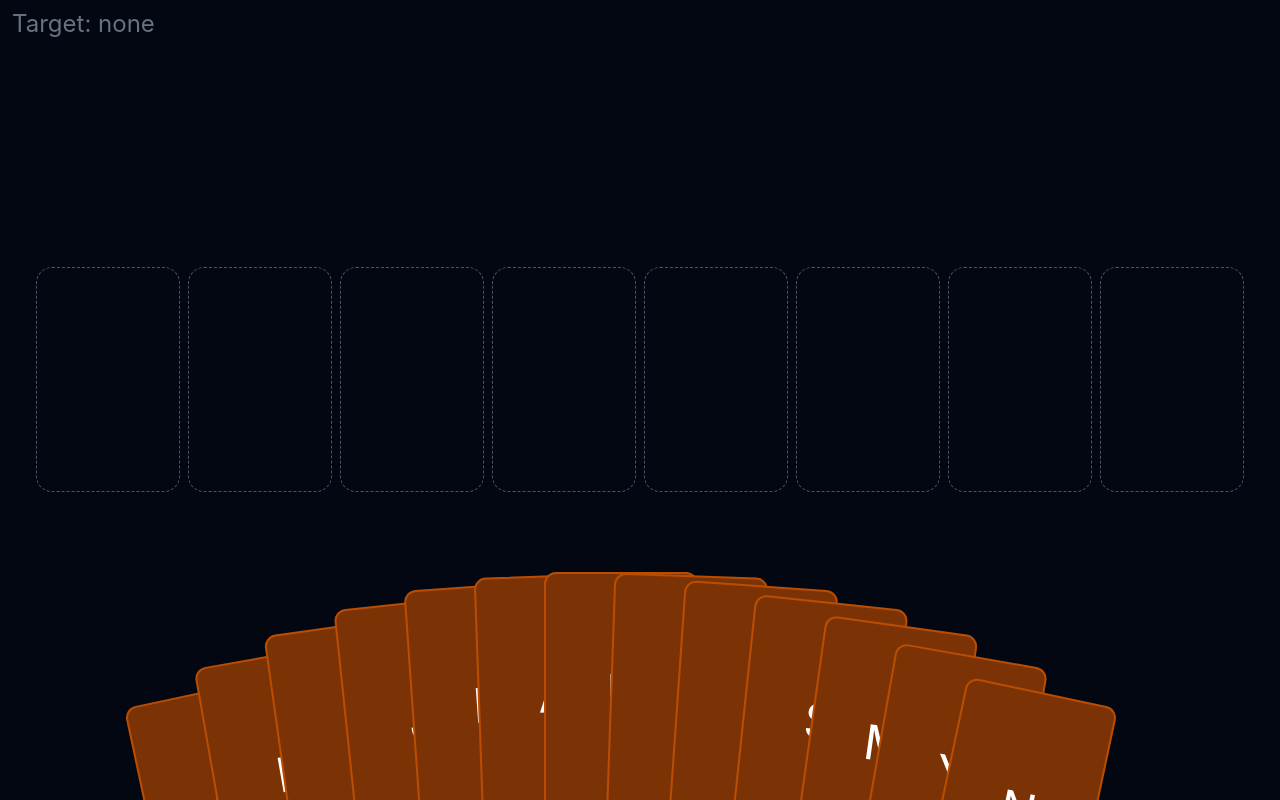
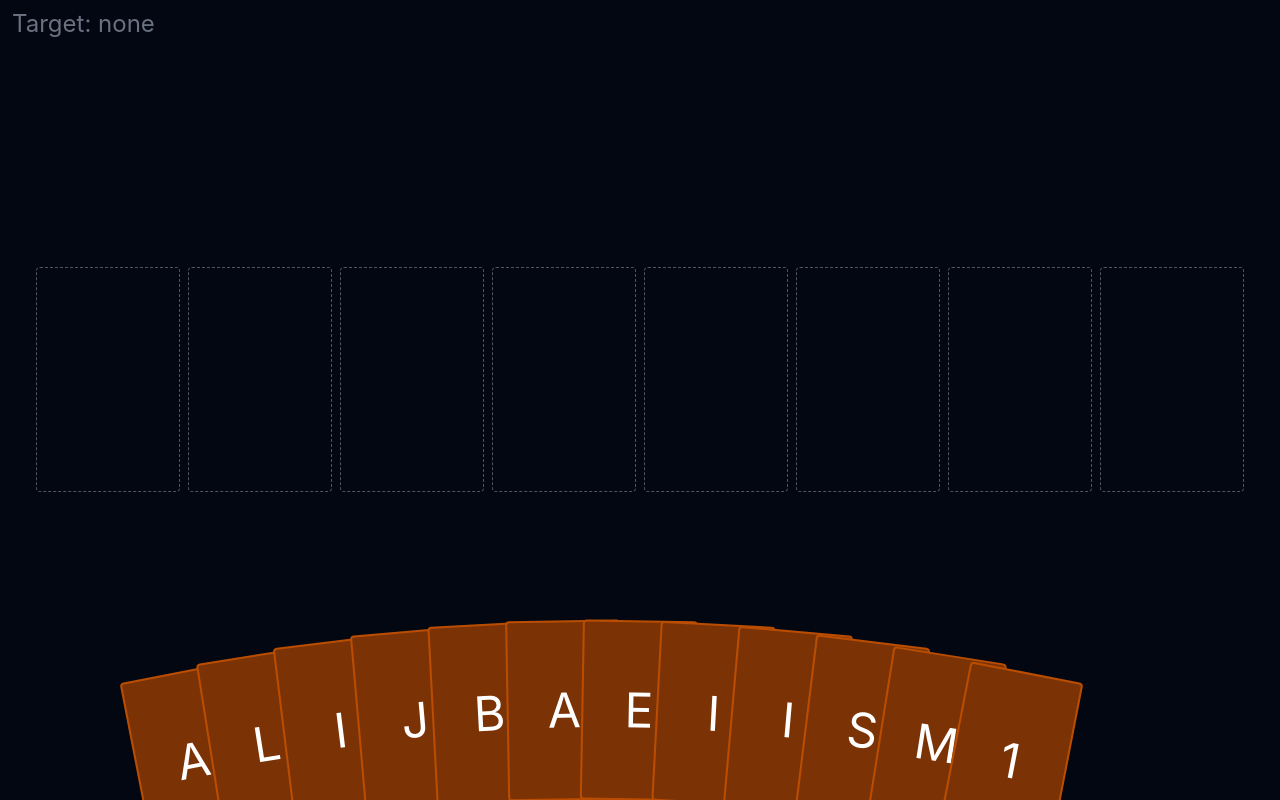
Before and after one commit to Matsadura/Waurd, a SvelteKit app in the folder frontend/: page /arena in a window 1280 px wide. Built offline with nearby package versions, Linux system fonts and the light colour scheme.

Commit message:
[ADD] Simple animation when glyphs moves between hand and slots

```diff
--- a/frontend/src/lib/configs/arenaFeel.ts
+++ b/frontend/src/lib/configs/arenaFeel.ts
@@ -5,7 +5,7 @@ export const FEEL = {
 	curvature: 3.2,
 	rotation: 3.5,
 	maxFan: 12,
-	scale: 1.5,
+	scale: 1.3,
 	neighborPush: 70,
 	glyphAspectRatio: '16 / 25'
 };
--- a/frontend/src/routes/arena/+page.svelte
+++ b/frontend/src/routes/arena/+page.svelte
@@ -8,7 +8,7 @@
 
 	let glyphs_by_id = $state<Record<string, Glyph>>(
 		Object.fromEntries(
-			'ALIJBAEIISMYN'.split('').map((letter, i) => {
+			'ALIJBAEIISM1'.split('').map((letter, i) => {
 				const id = `g${i}`;
 				return [id, { id, letter }];
 			})
@@ -51,49 +51,41 @@
 		targetSlot = best;
 	}
 
+	const FAN = {
+		radius: 2050,
+		anglePerCard: 2,
+		maxSpread: 30
+	};
+
 	function calculateLayout(glyphId: string): Pose {
+		const count = hand_ids.length;
 		const index = hand_ids.indexOf(glyphId);
-		const outer = (hand_ids.length - 1) / 2;
-		const offset = index - outer;
+		const offset = index - (count - 1) / 2;
 		const hoveredIndex = hand_hovered_id ? hand_ids.indexOf(hand_hovered_id) : -1;
-
-		const step = FEEL.spacing;
-		const angle = Math.min(FEEL.rotation, FEEL.maxFan / Math.max(outer, 1));
+		const stepAngle = Math.min(FAN.anglePerCard, FAN.maxSpread / Math.max(count - 1, 1));
+		const angle = offset * stepAngle;
+		const rad = (angle * Math.PI) / 180;
 
 		const rest: Pose = {
-			x: offset * step,
-			y: -FEEL.cardBottom + offset * offset * FEEL.curvature,
-			rotation: offset * angle,
+			x: FAN.radius * Math.sin(rad),
+			y: FAN.radius * (1 - Math.cos(rad)) * 1.3,
+			rotation: angle,
 			scale: 1,
 			zIndex: 1 + index
 		};
 
 		if (glyphId === hand_hovered_id) {
-			return {
-				...rest,
-				rotation: 0,
-				y: 0,
-				x: rest.x + 5 * offset,
-				scale: FEEL.scale,
-				zIndex: 50
-			};
+			return { ...rest, rotation: 0, y: 0, x: rest.x + 1 * offset, scale: FEEL.scale, zIndex: 50 };
 		}
-
-		if (hand_hovered_id === null) {
-			return rest;
-		}
+		if (hand_hovered_id === null) return rest;
 
 		const side = index < hoveredIndex ? -1 : 1;
-		return {
-			...rest,
-			x: rest.x + side * FEEL.neighborPush
-		};
+		return { ...rest, x: rest.x + side * FEEL.neighborPush };
 	}
 
 	function moveToSlot(id: string, index: number) {
 		if (!glyphs_by_id[id] || index < 0 || index >= SLOT_COUNT) return;
 		if (slot_ids[index] !== null && slot_ids[index] !== id) return;
-		hand_ids = hand_ids.filter((value) => value !== id);
 		slot_ids = slot_ids.map((value) => (value === id ? null : value));
 		slot_ids[index] = id;
 		hand_hovered_id = null;
@@ -117,7 +109,7 @@
 				bind:this={slotEls[i]}
 				style:aspect-ratio={FEEL.glyphAspectRatio}
 				class={[
-					'w-36 rounded-2xl border border-dashed border-amber-800 transition-colors duration-150',
+					'w-36 rounded border border-dashed border-amber-800 transition-colors duration-150',
 					targetSlot === i ? 'border-amber-100' : 'border-gray-600'
 				]}
 			>
@@ -135,7 +127,7 @@
 
 	<p class="absolute top-2 left-3 text-2xl text-gray-500">Target: {targetSlot ?? 'none'}</p>
 
-	{#each hand_ids as glyphId, i}
+	{#each hand_ids as glyphId, i (glyphId)}
 		<GlyphCardHand
 			glyph={glyphs_by_id[glyphId]}
 			pose={calculateLayout(glyphId)}
--- a/frontend/src/routes/arena/GlyphCardHand.svelte
+++ b/frontend/src/routes/arena/GlyphCardHand.svelte
@@ -1,6 +1,8 @@
 <script lang="ts">
 	import { FEEL } from '#lib/configs/arenaFeel.ts';
+	import { backIn, backInOut, cubicOut } from 'svelte/easing';
 	import { Spring } from 'svelte/motion';
+	import { fly, slide } from 'svelte/transition';
 
 	type Glyph = {
 		id: string;
@@ -92,12 +94,14 @@
 			rotation: pose.rotation,
 			scale: pose.scale
 		}),
-		{ stiffness: 0.07, damping: 0.3 }
+		{ stiffness: 0.05, damping: 0.4 }
 	);
 </script>
 
 <button
-	class="card absolute bottom-0 left-1/2 -ml-24 h-60"
+	in:fly={{ y: -100, duration: 200 }}
+	out:fly={{ y: -100, duration: 200 }}
+	class="card absolute bottom-0 left-1/2 -ml-24 w-[calc((1em+1vw)*4)]"
 	style:aspect-ratio={FEEL.glyphAspectRatio}
 	style:transform-origin="center bottom"
 	style:translate="{motion.current.x}px {motion.current.y}px"
@@ -115,16 +119,8 @@
 >
 	<div
 		class="flex h-full w-full items-center justify-center
-           rounded-xl border-2 border-amber-700 bg-amber-900 text-5xl text-white transition-all duration-1000 ease-in-out"
+           rounded border-2 border-amber-700 bg-amber-900 text-5xl text-white transition-all duration-1000 ease-in-out"
 	>
 		{glyph.letter}
 	</div>
 </button>
-
-<style>
-	.card {
-		transition:
-			rotate 160ms ease-out,
-			scale 50ms ease-out;
-	}
-</style>
--- a/frontend/src/routes/arena/GlyphCardSlot.svelte
+++ b/frontend/src/routes/arena/GlyphCardSlot.svelte
@@ -1,6 +1,8 @@
 <script lang="ts">
 	import { FEEL } from '#lib/configs/arenaFeel.ts';
+	import { backInOut, cubicOut } from 'svelte/easing';
 	import { Spring } from 'svelte/motion';
+	import { crossfade, draw, fly, slide } from 'svelte/transition';
 
 	type Glyph = {
 		id: string;
@@ -63,12 +65,12 @@
 
 		drag = null;
 
-		motion.target = {
-			x: 0,
-			y: 0,
-			rotation: 0,
-			scale: 1
-		};
+		// motion.target = {
+		// 	x: 0,
+		// 	y: 0,
+		// 	rotation: 0,
+		// 	scale: 1
+		// };
 		onDragEnd();
 	}
 
@@ -84,6 +86,7 @@
 </script>
 
 <button
+	transition:fly={{ y: 100, duration: 200 }}
 	class="card w-full"
 	style:aspect-ratio={FEEL.glyphAspectRatio}
 	style:transform-origin="center bottom"
@@ -99,7 +102,7 @@
 >
 	<div
 		class="flex h-full w-full items-center justify-center
-           rounded-xl border-2 border-amber-700 bg-amber-900 text-5xl text-white transition-all duration-1000 ease-in-out"
+           rounded border-2 border-amber-700 bg-amber-900 text-5xl text-white transition-all duration-1000 ease-in-out"
 	>
 		{glyph.letter}
 	</div>
```
